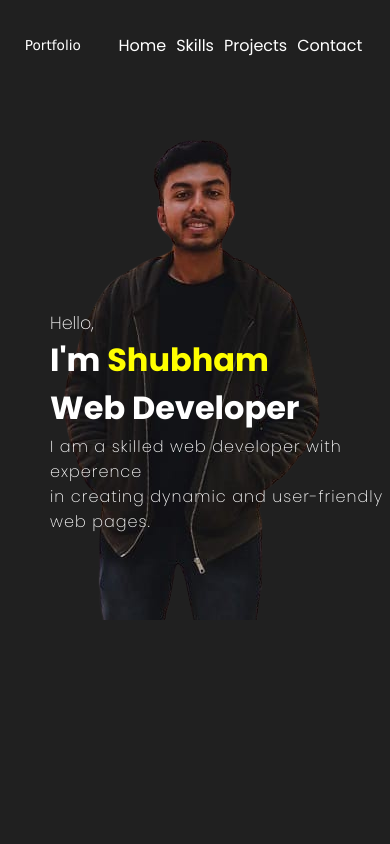
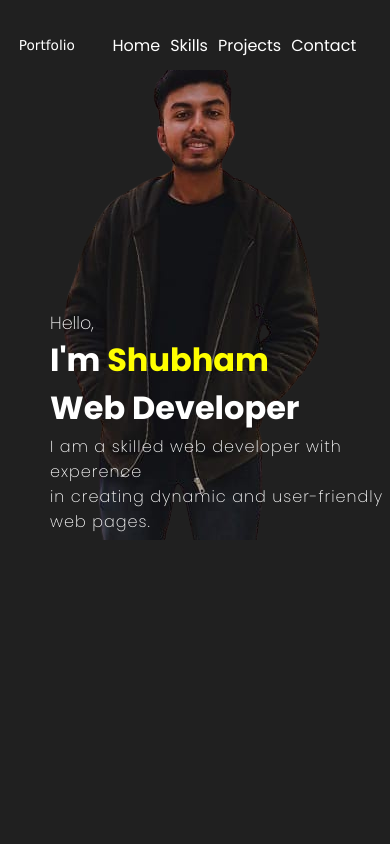
Before and after one commit to shubham1159/My_Portfolio, a React (Create React App) app: page / in a window 390 px wide. Shown: the top 844 px of the page. Built offline with nearby package versions, Linux system fonts and the light colour scheme; a web font is replaced by a local one.

Commit message:
navbar and pic

```diff
--- a/src/components/NavBar/Intro/intro.css
+++ b/src/components/NavBar/Intro/intro.css
@@ -41,6 +41,7 @@
 
     #intro img{
         right: -18vw;
+        top: -3rem;
     }
     .leftPart{
         right: -15vw;
--- a/src/components/NavBar/navbar.css
+++ b/src/components/NavBar/navbar.css
@@ -33,7 +33,7 @@
 }
 @media screen and (max-width:650px) {
     .navbar{
-        right: -8px;
+        right: -2px;
         gap: 5px;
     }
     .navbar span{
```
